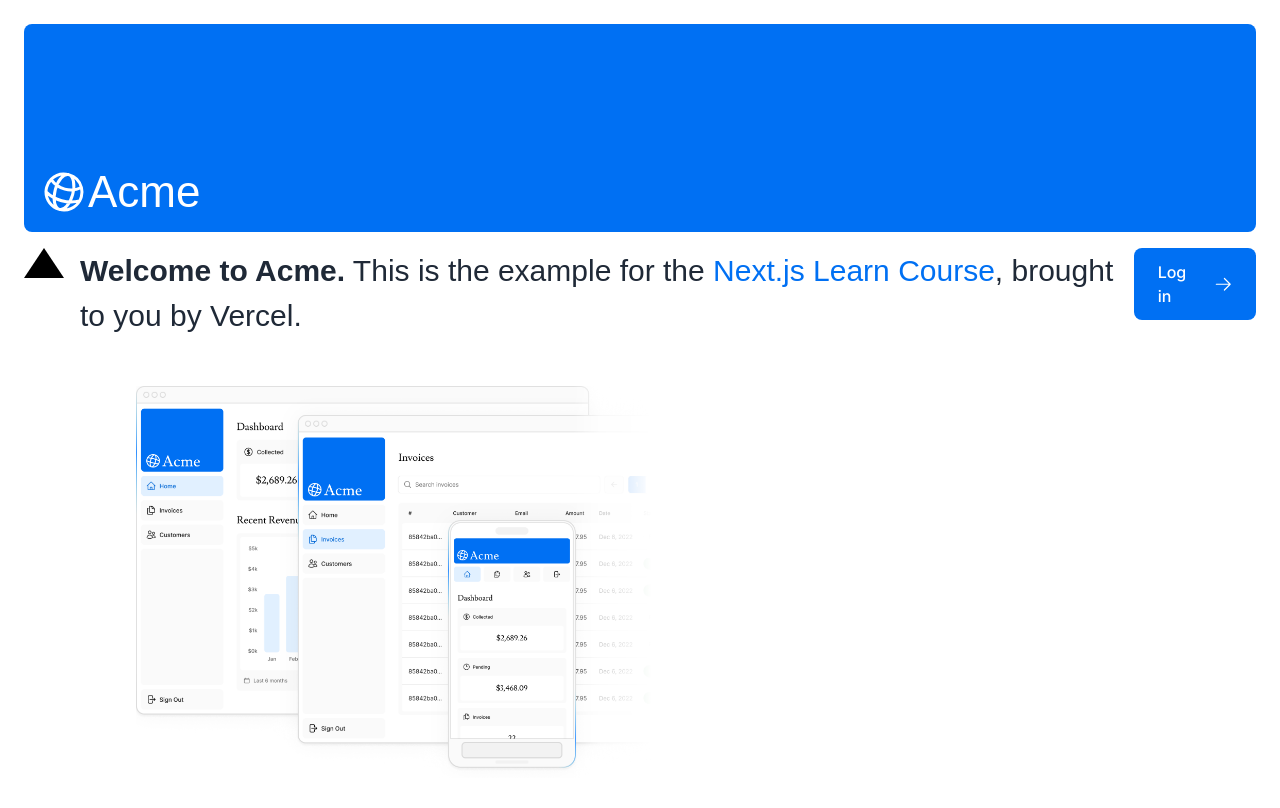
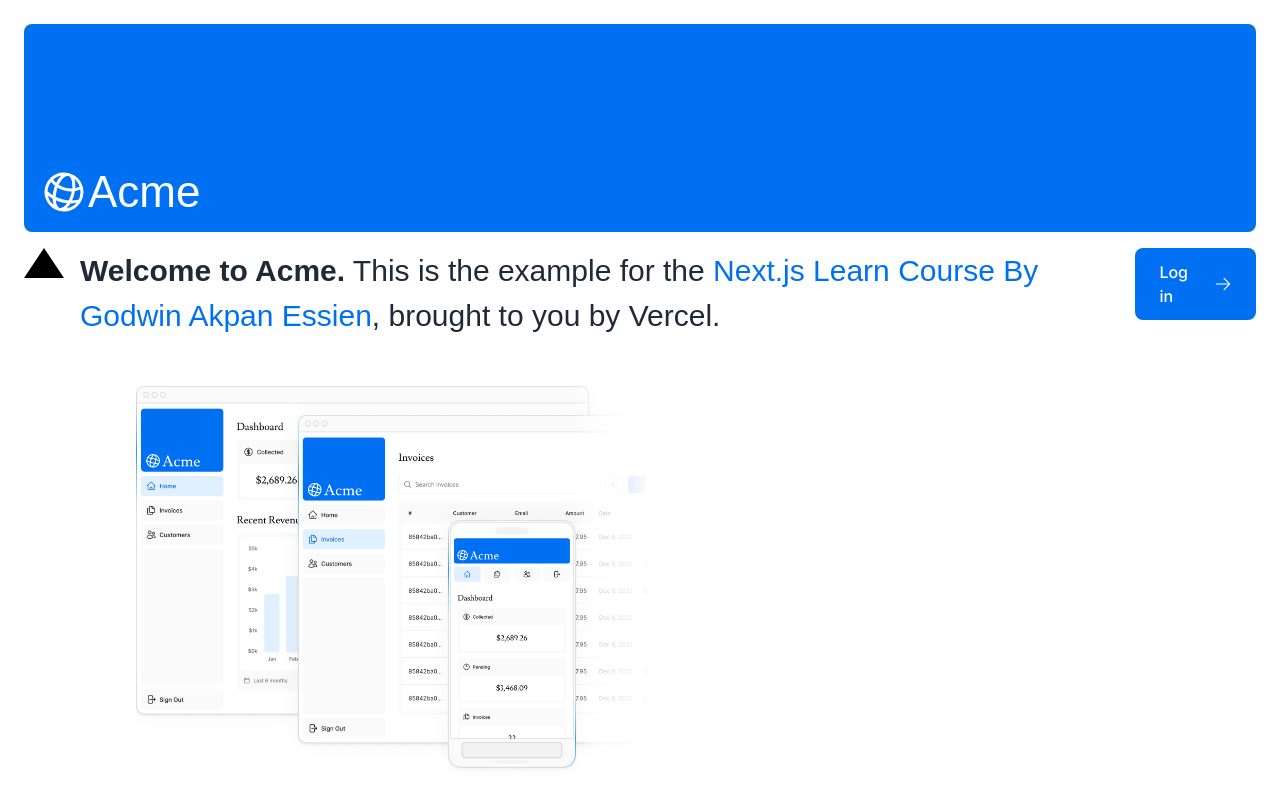
Before and after one commit to pearlrhema/nextjs-dashboard, a Next.js app: page / in a window 1280 px wide. Shown: the top 808 px of the page. Built offline with nearby package versions, Linux system fonts and the light colour scheme; a web font is replaced by a local one.

Commit message:
name added to test deployment protection

```diff
--- a/app/page.tsx
+++ b/app/page.tsx
@@ -21,7 +21,7 @@
           {/* <p className={`text-xl text-gray-800 md:text-3xl md:leading-normal`}> */}
           <strong>Welcome to Acme.</strong> This is the example for the{" "}
           <a href="https://nextjs.org/learn/" className="text-blue-500">
-            Next.js Learn Course
+            Next.js Learn Course By Godwin Akpan Essien
           </a>
           , brought to you by Vercel.
         </p>
```
